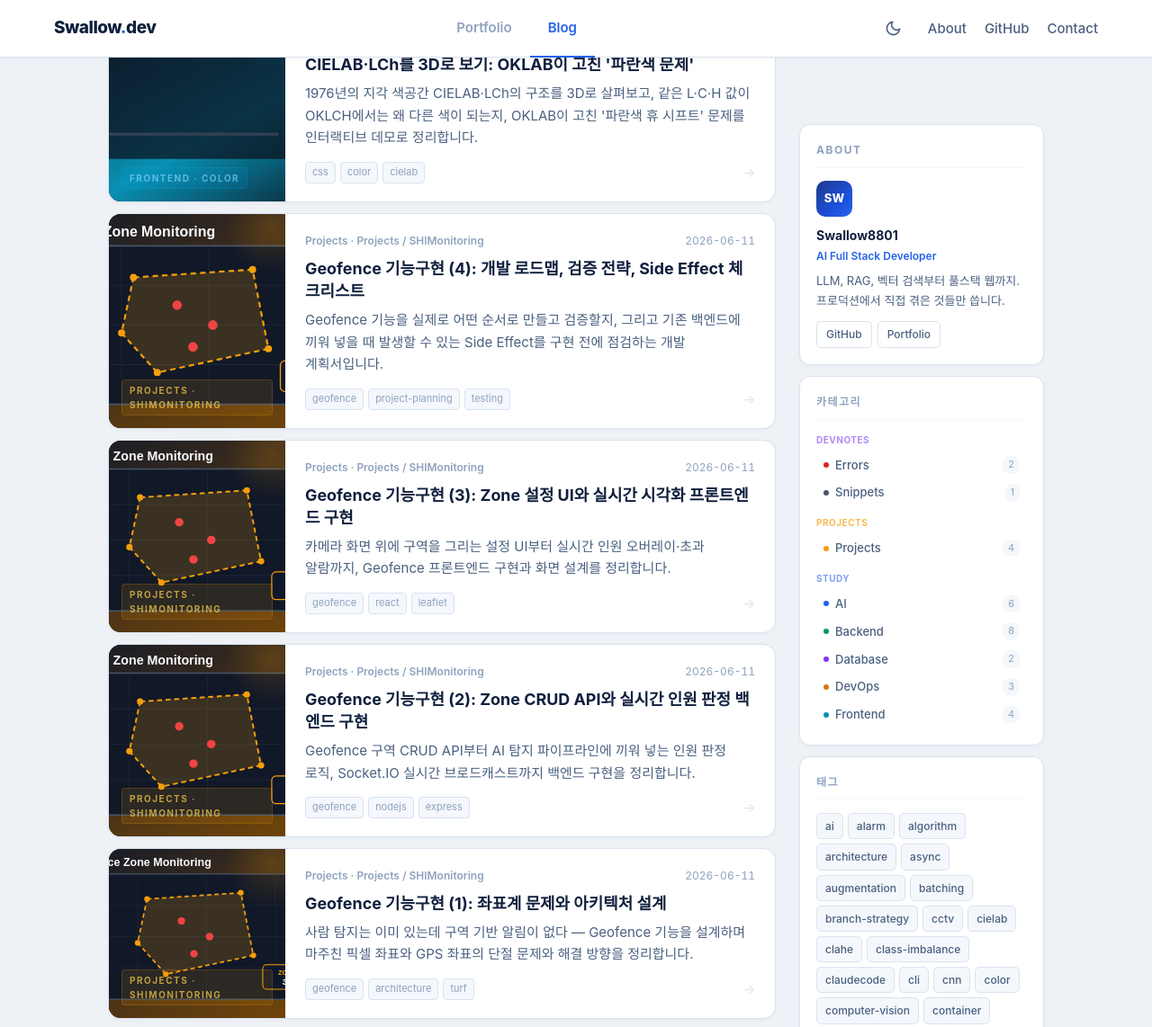
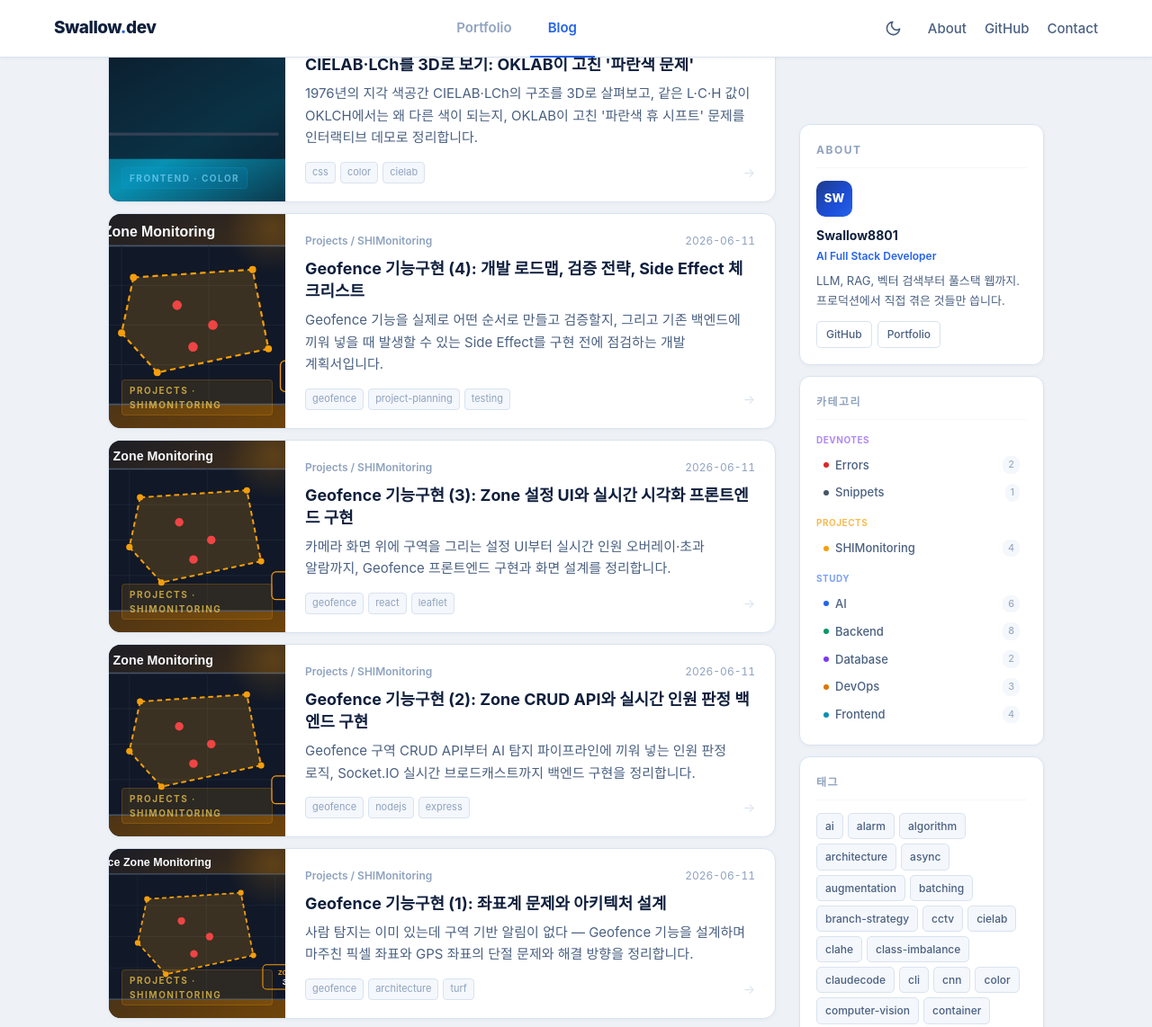
Before and after one commit to swallow8801/Swallow8801.github.io, a Jekyll site: the page built from blog/index.html, in a window 1280 px wide and 1400 px high, scrolled down 1169 px, cut to the strip 0-1142 px from the top of the window. Shown: the whole strip at 90% size. Built offline with Jekyll 4.4.1, drawn with Linux system fonts in a browser that asks for light colours; some web fonts are replaced.

Commit message:
fix: 블로그 Projects 시리즈 카테고리 2단 정리 (중복 계층 제거)
Projects 시리즈는 series=category="Projects"라서 사이드바/소분류 바/
카드에서 "Projects > Projects > SHIMonitoring" 3단 중복이 발생했다.

- blog/index.html 사이드바 카테고리 트리: series=="Projects"일 때
  category 루프 대신 subcategory 루프를 돌려 "Projects" 그룹 아래
  바로 서브카테고리(예: SHIMonitoring)를 표시. dot은 기존
  cat-tree__dot--projects 고정 재사용.
- JS 클릭 핸들러: Projects 아이템은 series+subcategory로 카드를 직접
  필터링하고 소분류 바는 표시하지 않음(이미 최종 단계라 불필요).
  Study/DevNotes는 기존 category 기준 로직 + 소분류 바 그대로 유지.
- post-card__series / post-card__thumb-cat: Projects 포스트는
  "Projects / SHIMonitoring", "Projects · SHIMonitoring"으로 category
  중복 생략. Study/DevNotes는 기존 "Study · AI / Sub" 형식 유지.
- _posts/Projects/Projects/SHIMonitoring/ → _posts/Projects/SHIMonitoring/
  로 폴더 정리 (front matter/파일명 불변, 라우팅 영향 없음).

Co-Authored-By: Claude Sonnet 4.6 <noreply@anthropic.com>

```diff
--- a/blog/index.html
+++ b/blog/index.html
@@ -60,12 +60,20 @@ description: "개발 과정의 실험, 판단, 회고를 기록합니다."
 
           <div class="post-card__thumb">
             {% if post.image %}<img src="{{ post.image | relative_url }}" alt="{{ post.title }}">{% endif %}
+            {% if post.series == "Projects" %}
+            <span class="post-card__thumb-cat">{{ post.series }}{% if post.subcategory %} · {{ post.subcategory }}{% endif %}</span>
+            {% else %}
             <span class="post-card__thumb-cat">{{ post.category }}{% if post.subcategory %} · {{ post.subcategory }}{% endif %}</span>
+            {% endif %}
           </div>
 
           <div class="post-card__content">
             <div class="post-card__top">
+              {% if post.series == "Projects" %}
+              <span class="post-card__series">{{ post.series }}{% if post.subcategory %} / {{ post.subcategory }}{% endif %}</span>
+              {% else %}
               <span class="post-card__series">{{ post.series }} · {{ post.category }}{% if post.subcategory %} / {{ post.subcategory }}{% endif %}</span>
+              {% endif %}
               <span class="post-card__date">{{ post.date | date: "%Y-%m-%d" }}</span>
             </div>
             <div class="post-card__title">{{ post.title }}</div>
@@ -109,9 +117,25 @@ description: "개발 과정의 실험, 판단, 회고를 기록합니다."
         {% assign all_series = site.posts | map: "series" | uniq | sort %}
         {% for series in all_series %}
           {% assign series_key = series | downcase %}
-          {% assign series_cats = site.posts | where: "series", series | map: "category" | uniq | sort %}
           <div class="cat-tree__group">
             <div class="cat-tree__label cat-tree__label--{{ series_key }}">{{ series }}</div>
+            {% if series == "Projects" %}
+              {% assign series_subcats = site.posts | where: "series", series | map: "subcategory" | uniq | sort %}
+              {% for sub in series_subcats %}
+                {% assign cnt = site.posts | where: "series", series | where: "subcategory", sub | size %}
+                <div class="cat-tree__item"
+                     data-series="{{ series }}"
+                     data-category="Projects"
+                     data-subcategory="{{ sub }}">
+                  <div class="cat-tree__item-left">
+                    <span class="cat-tree__dot cat-tree__dot--projects"></span>
+                    <span class="cat-tree__name">{{ sub }}</span>
+                  </div>
+                  <span class="cat-tree__cnt">{{ cnt }}</span>
+                </div>
+              {% endfor %}
+            {% else %}
+              {% assign series_cats = site.posts | where: "series", series | map: "category" | uniq | sort %}
               {% for cat in series_cats %}
                 {% assign cnt = site.posts | where: "series", series | where: "category", cat | size %}
                 {% assign subcats_str = site.posts | where: "series", series | where: "category", cat | map: "subcategory" | uniq | join: "," %}
@@ -126,6 +150,7 @@ description: "개발 과정의 실험, 판단, 회고를 기록합니다."
                   <span class="cat-tree__cnt">{{ cnt }}</span>
                 </div>
               {% endfor %}
+            {% endif %}
           </div>
         {% endfor %}
 
@@ -248,6 +285,7 @@ description: "개발 과정의 실험, 판단, 회고를 기록합니다."
         /* 소분류 바로 스크롤 */
         if (subcatBar.classList.contains('visible')) {
           subcatBar.scrollIntoView({ behavior: 'smooth', block: 'nearest' });
+        }
       }
     });
   });
```
Also changed, not shown: other parts of blog/index.html (+12 -0 lines), _posts/Projects/SHIMonitoring/2026-06-11-geofence-feature-1-design.md (renamed from _posts/Projects/Projects/SHIMonitoring/2026-06-11-geofence-feature-1-design.md), _posts/Projects/SHIMonitoring/2026-06-11-geofence-feature-2-backend.md (renamed from _posts/Projects/Projects/SHIMonitoring/2026-06-11-geofence-feature-2-backend.md), _posts/Projects/SHIMonitoring/2026-06-11-geofence-feature-3-frontend.md (renamed from _posts/Projects/Projects/SHIMonitoring/2026-06-11-geofence-feature-3-frontend.md), _posts/Projects/SHIMonitoring/2026-06-11-geofence-feature-4-roadmap.md (renamed from _posts/Projects/Projects/SHIMonitoring/2026-06-11-geofence-feature-4-roadmap.md). Lines whose indentation alone changed are shown as unchanged.
